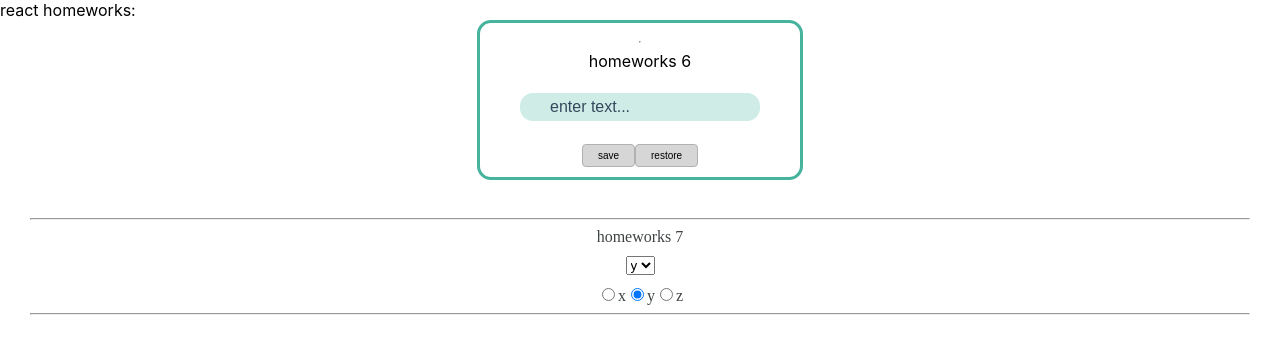
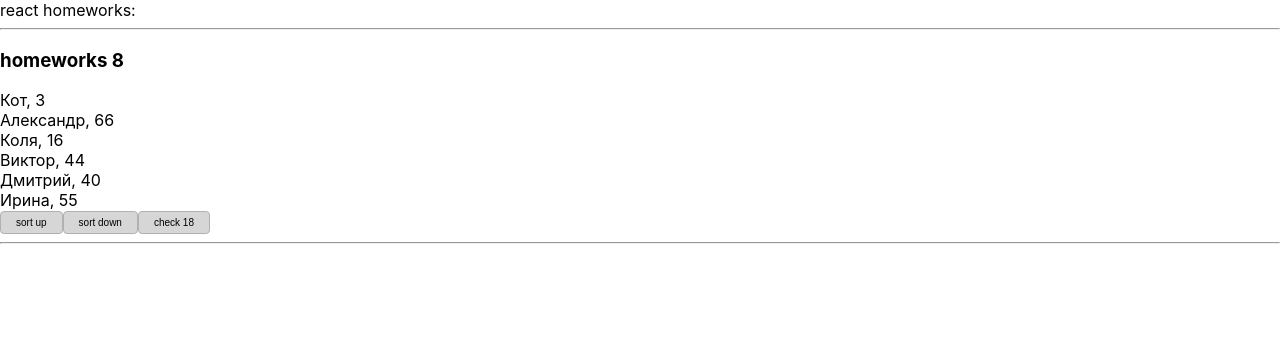
Before and after one commit to zhankaam/ignat-react-hw, a React (Create React App) app: page / in a window 1280 px wide. Shown: the top 354 px of the page. Built offline with nearby package versions, Linux system fonts and the light colour scheme.

Commit message:
react-homeworks

```diff
--- a/src/p1-main/m1-ui/u1-app/App.tsx
+++ b/src/p1-main/m1-ui/u1-app/App.tsx
@@ -7,6 +7,7 @@ import HW4 from "../../../p2-homeworks/h4/HW4";
 import HW5 from "../../../p2-homeworks/h5/HW5";
 import HW6 from "../../../p2-homeworks/h6/HW6";
 import HW7 from "../../../p2-homeworks/h7/HW7";
+import HW8 from "../../../p2-homeworks/h8/HW8";
 
 function App() {
     return (
@@ -18,8 +19,9 @@ function App() {
             {/* eslint-disable-next-line react/jsx-no-undef */}
          {/*   {<HW4/>}*/}
             {/*{<HW5/>}*/}
-            {<HW6/>}
-            {<HW7/>}
+            {/*{<HW6/>}
+            {<HW7/>}*/}
+            {<HW8/>}
         </div>
     );
 }
--- /dev/null
+++ b/src/p2-homeworks/h8/HW8.module.css
@@ -0,0 +1,7 @@
+
+
+
+
+.buttons {
+    display: flex;
+}
--- a/src/p2-homeworks/h8/HW8.tsx
+++ b/src/p2-homeworks/h8/HW8.tsx
@@ -1,8 +1,9 @@
 import React, {useState} from "react";
-import {homeWorkReducer} from "./bll/homeWorkReducer";
+import { homeWorkReducer, InitialStateType} from "./bll/homeWorkReducer";
 import SuperButton from "../h4/common/c2-SuperButton/SuperButton";
+import s from "./HW8.module.css"
 
-const initialPeople = [
+export const initialPeople: InitialStateType[] = [
     {_id: 0, name: "Кот", age: 3},
     {_id: 1, name: "Александр", age: 66},
     {_id: 2, name: "Коля", age: 16},
@@ -12,33 +13,37 @@ const initialPeople = [
 ]
 
 function HW8() {
-    const [people, setPeople] = useState(initialPeople);
+    const [people, setPeople] = useState<InitialStateType[]>(initialPeople);
 
     const finalPeople = people.map(p => (
         <div key={p._id}>
-            some name, age
+            {p.name}, {p.age}
+           {/* some name, age*/}
         </div>
     ))
 
-    const sortUp = () => setPeople(homeWorkReducer(initialPeople, {type: "sort", payload: "up"}))
+    const sortUp = () => setPeople(homeWorkReducer(initialPeople, {type: "SORT_UP_STATE", payload: "up"}))
+    const sortDown = () => setPeople(homeWorkReducer(initialPeople, {type: "SORT_DOWN_STATE", payload: "down"}))
+    const check = () => setPeople(homeWorkReducer(initialPeople, {type: "CHECK_STATE"}))
 
     return (
         <div>
             <hr/>
-            homeworks 8
+             <h3> homeworks 8</h3>
 
             {/*should work (должно работать)*/}
 
             {finalPeople}
-            <div><SuperButton onClick={sortUp}>sort up</SuperButton></div>
-            <div>sort down</div>
-
-            check 18
+            <div className={s.buttons}>
+                <div><SuperButton onClick={sortUp}>sort up</SuperButton></div>
+                <div><SuperButton onClick={sortDown}>sort down</SuperButton></div>
+                <div><SuperButton onClick={check}>check 18</SuperButton></div>
+            </div>
 
             <hr/>
             {/*для личного творчества, могу проверить*/}
             {/*<AlternativePeople/>*/}
-            <hr/>
+           {/* <hr/>*/}
         </div>
     );
 }
--- a/src/p2-homeworks/h8/bll/homeWorkReducer.ts
+++ b/src/p2-homeworks/h8/bll/homeWorkReducer.ts
@@ -1,13 +1,51 @@
-export const homeWorkReducer = (state: any, action: any): any => {
+import {initialPeople} from "../HW8";
+
+type ActionsType = SortUpType | SortDownType | CheckType
+
+export type SortUpType = {
+    type: "SORT_UP_STATE"
+    payload: "up"
+}
+
+export type SortDownType = {
+    type: "SORT_DOWN_STATE"
+    payload: "down"
+}
+
+export type CheckType = {
+    type: "CHECK_STATE"
+}
+
+
+export type InitialStateType = {
+    _id: number
+    name: string
+    age: number
+}
+export const homeWorkReducer = (state:InitialStateType[] = initialPeople, action: ActionsType): InitialStateType[] => {
     switch (action.type) {
-        case "sort": {
-
+        case "SORT_UP_STATE": {
+            let copyState = [...state]
+            copyState.sort((a,b) => {
+                if(action.payload === "up") {
+                    return a.name > b.name ? 1 : -1;
+                } else return 0
+            })
+            return copyState
+        }
+        case "SORT_DOWN_STATE": {
+            let copyState = [...state]
+            copyState.sort((a,b) => {
+                if(action.payload === "down"){
+                    return a.name < b.name ? 1 : -1
+                } else return 0
+            })
+            return copyState
+        }
+        case "CHECK_STATE": {
+            return [...state.filter(p => p.age >= 18)]
+        }
+        default:
             return state
-        }
-        case "check": {
-
-            return state
-        }
-        default: return state
     }
 };
```
Also changed, not shown: 2 other files (tests, documents, lock files or other folders).
